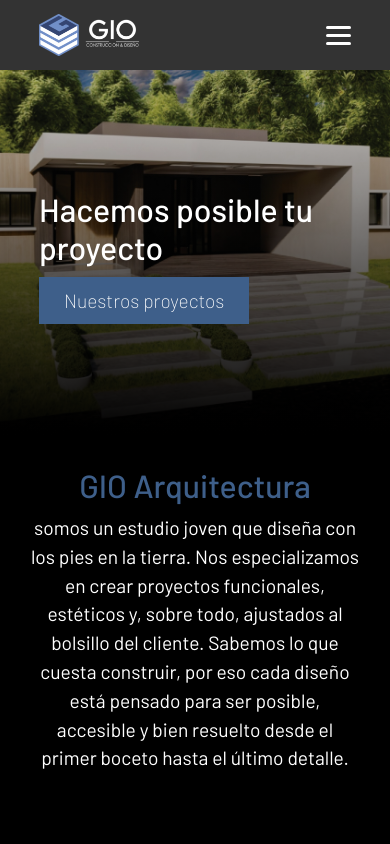
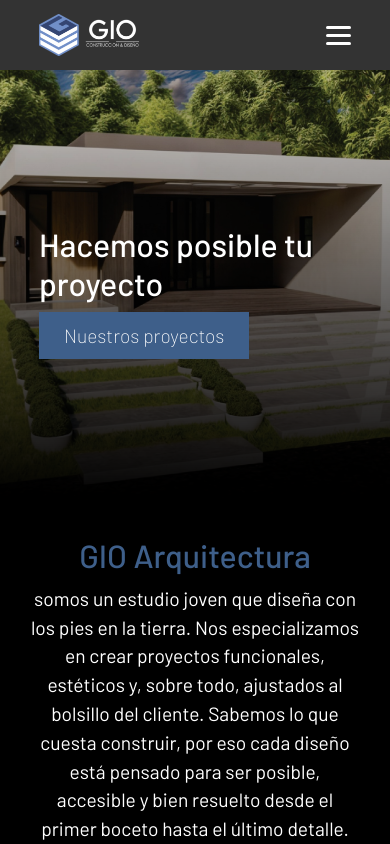
Before and after one commit to frandg47/gio-frontend, a React (Vite) app: page / in a window 390 px wide. Shown: the top 844 px of the page. Built offline with nearby package versions, Linux system fonts and the light colour scheme.

Commit message:
cambiando tamaño de heros en las paginas

```diff
--- a/src/css/hero.css
+++ b/src/css/hero.css
@@ -103,7 +103,7 @@
 @media (max-width: 768px) {
 
     .hero-section {
-        min-height: calc(50vh - 70px);
+        min-height: calc(60vh - 70px);
         margin-top: 70px;
     }
     .hero-presentation p {
--- a/src/css/heroProjects.css
+++ b/src/css/heroProjects.css
@@ -40,7 +40,7 @@
         padding-top: 0;
     }
     .hero-projects-section {
-        height: calc(50vh-70px) !important;
+        height: calc(60vh - 70px) !important;
         margin-top: 70px;
     }
 
--- a/src/css/projectdetail.css
+++ b/src/css/projectdetail.css
@@ -87,7 +87,7 @@
     }
 
     .hero-section-detail {
-        height: calc(50vh-70px) !important;
+        height: calc(60vh - 70px) !important;
         margin-top: 70px;
     }
 }
```
